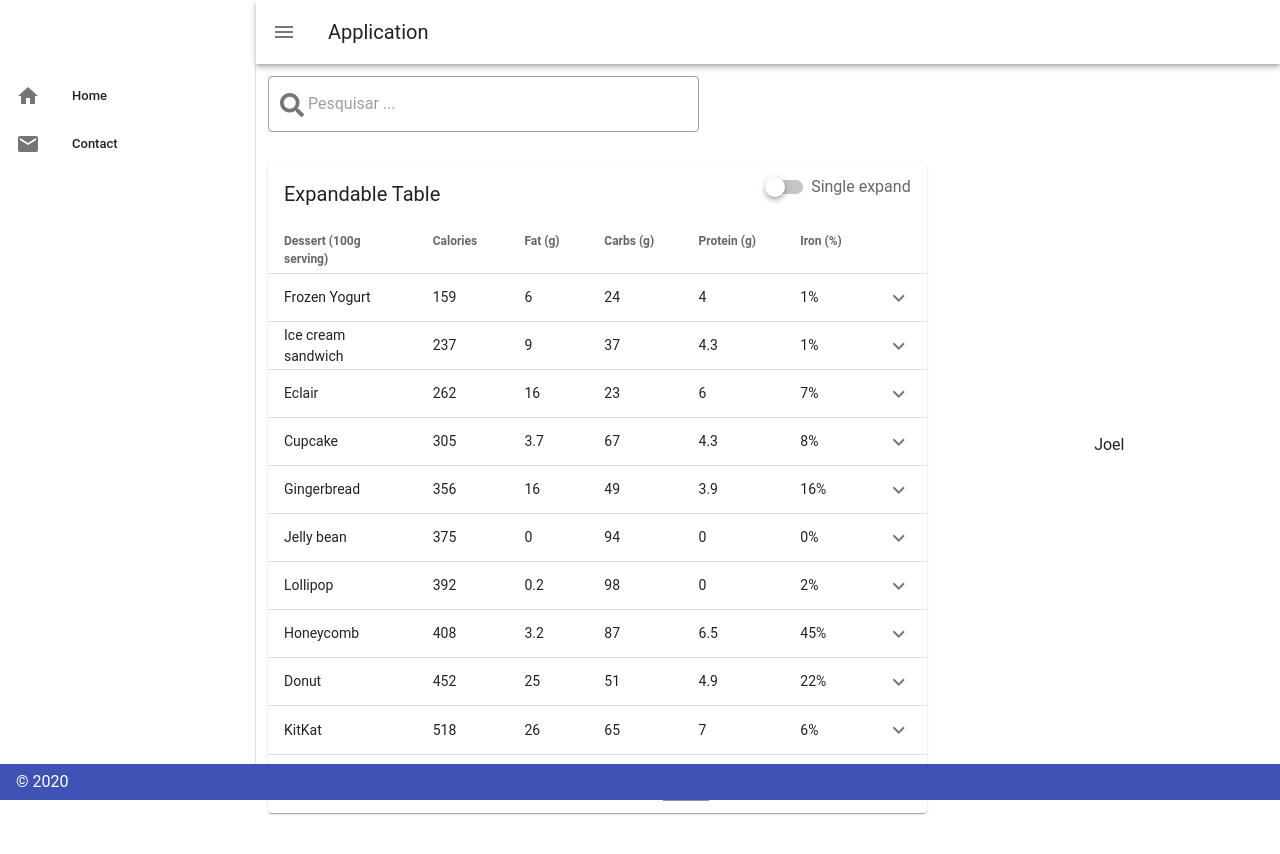
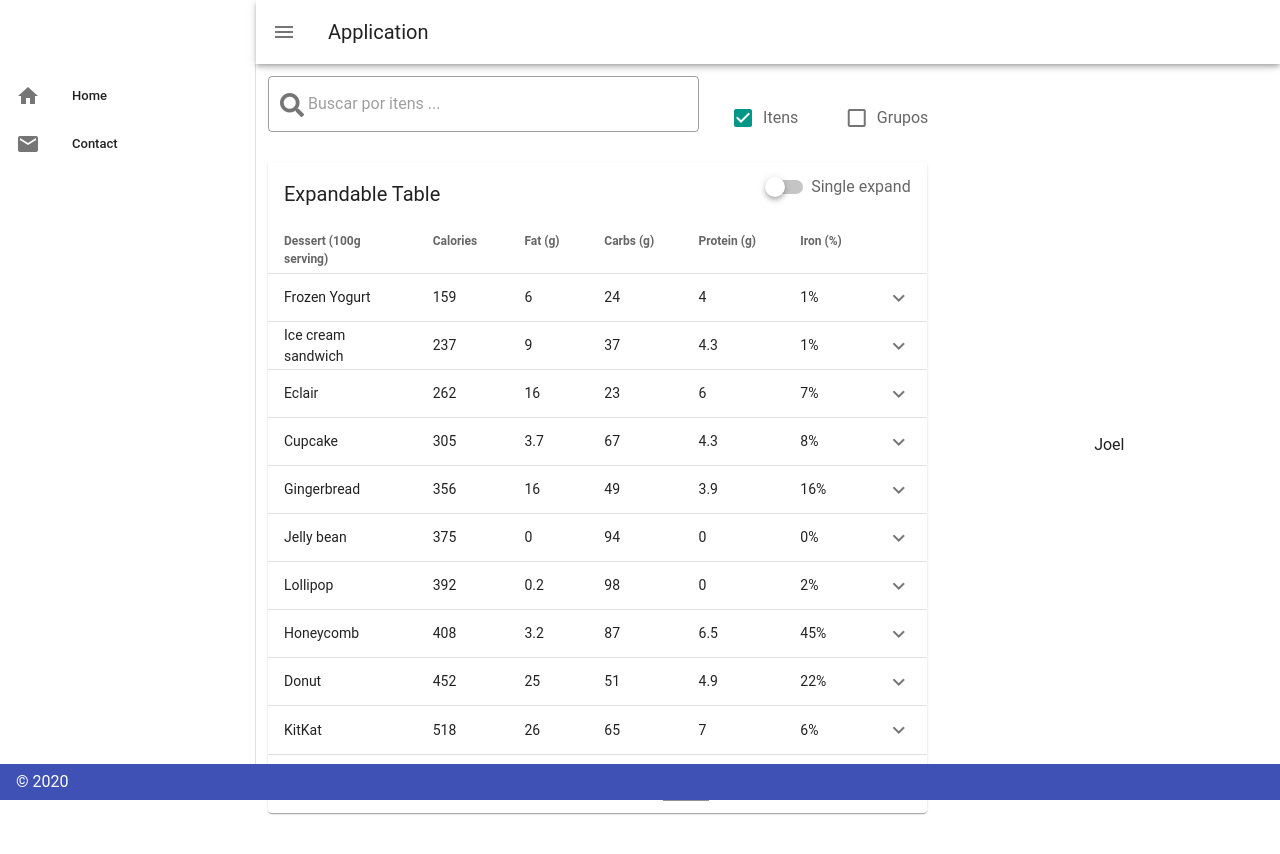
Before and after one commit to joelmaykonTADS/hubvet, a Vue app in the folder hubvet/: page /carrinho in a window 1280 px wide. Shown: the top 854 px of the page. Built offline with nearby package versions, Linux system fonts and the light colour scheme; a small style sheet from the web is missing.

Commit message:
checkboxes para itens e grupos

```diff
--- a/hubvet/src/views/Carrinho.vue
+++ b/hubvet/src/views/Carrinho.vue
@@ -9,14 +9,30 @@
       <v-container class="fill-height" fluid>
         <v-row align="center" justify="center">
           <v-col cols="8">
-            <v-row>
+            <v-row align="center" justify="space-around">
               <v-col cols="12" sm="12" md="8">
                 <v-text-field
                   prepend-inner-icon="fas fa-search"
-                  placeholder="Pesquisar ..."
+                  placeholder="Buscar por itens ..."
                   color="grey"
                   outlined
                 ></v-text-field>
+              </v-col>
+              <v-col md="2">
+                <v-checkbox
+                  v-model="filtroItens"
+                  class="mx-2"
+                  label="Itens"
+                  color="teal"
+                ></v-checkbox>
+              </v-col>
+              <v-col md="2">
+                <v-checkbox
+                  v-model="filtroGrupos"
+                  class="mx-2"
+                  label="Grupos"
+                  color="teal"
+                ></v-checkbox>
               </v-col>
             </v-row>
             <TabelaItensGrupos />
@@ -48,7 +64,9 @@ export default {
     source: String
   },
   data: () => ({
-    drawer: true
+    drawer: true,
+    filtroItens:true,
+    filtroGrupos:false
   })
 };
 </script>
```
